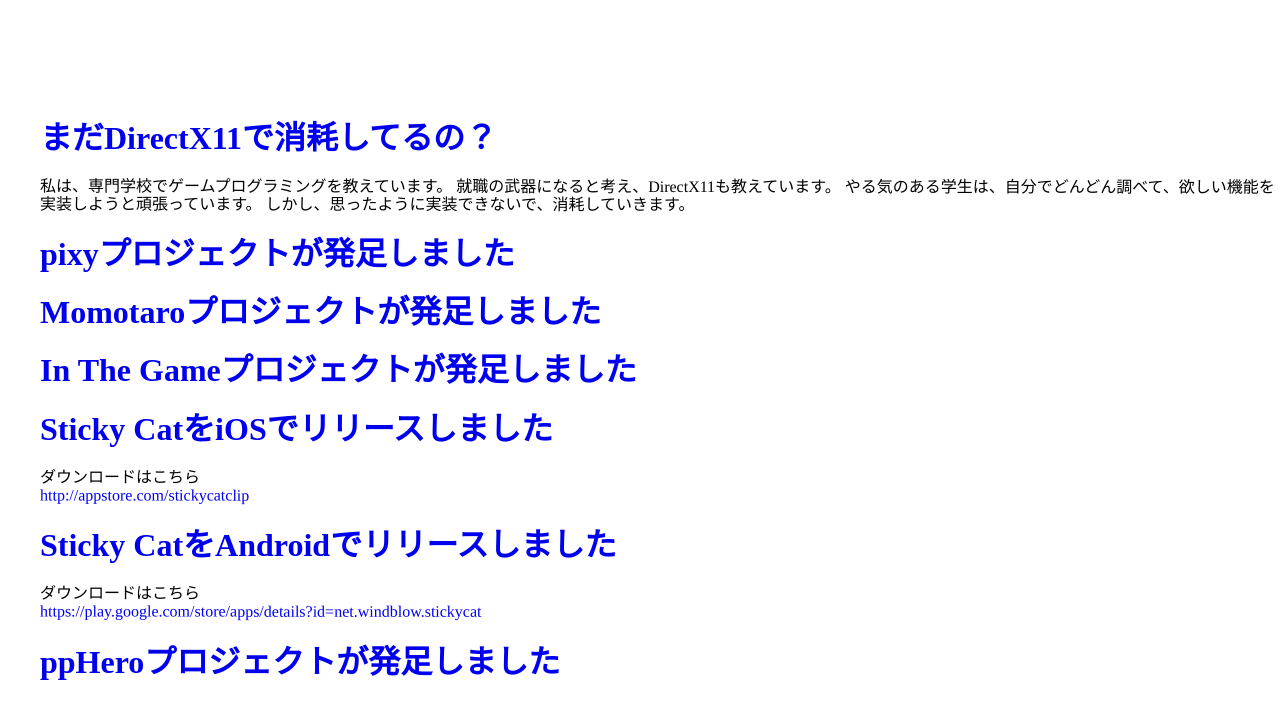
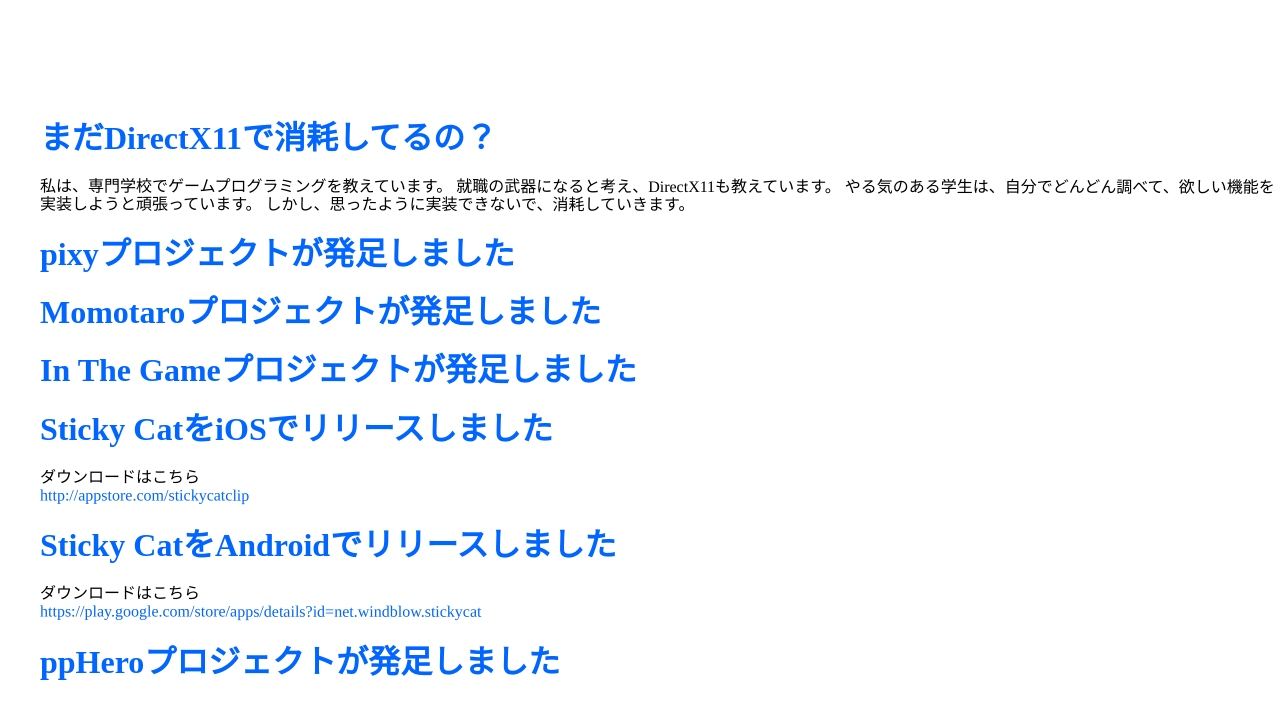
Before and after one commit to itukikikuti/windblow.net, a Jekyll site: the page built from index.html, in a window 1280 px wide. Shown: the top 719 px of the page. Built offline with Jekyll 4.4.1, drawn with Linux system fonts in a browser that asks for light colours; some web fonts are replaced.

Commit message:
Update style.html

```diff
--- a/_includes/style.html
+++ b/_includes/style.html
@@ -2,10 +2,8 @@
 html {
     font-family: "Mplus 1p";
 }
-body {
-    background: $FFFFFF;
-}
 header {
+    background: {{ site.theme_color }};
     a {
         color: #FFFFFF;
     }
@@ -15,7 +13,7 @@
     transform: rotate(0.05deg);
 }
 a {
-    color: {{ site.theme_color }};
+    color: #0066FF;
     text-decoration: none;
 }
 </style>
```
